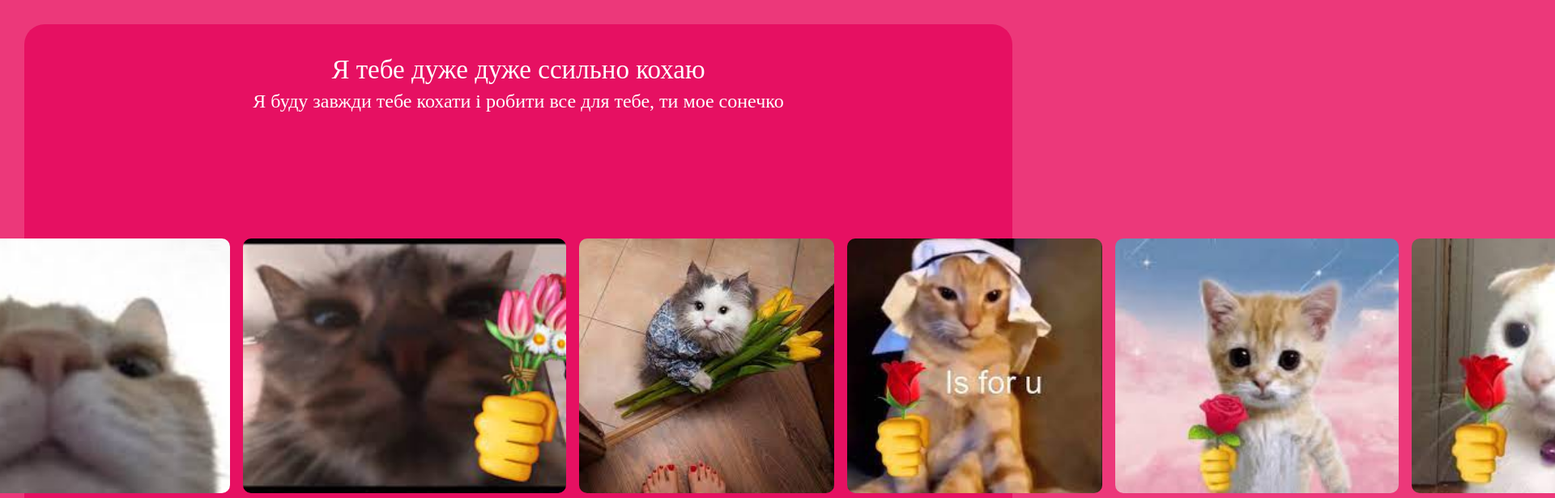
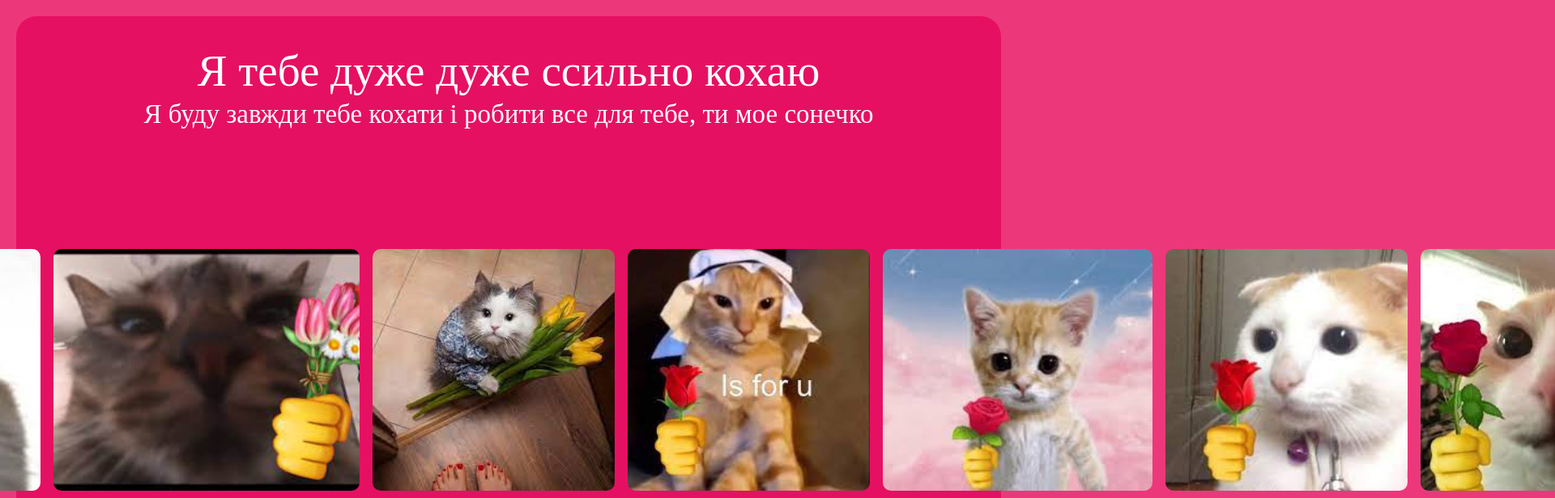
Before and after one commit to LisFoxG/LisFoxG.github.io, a plain HTML site: page yes.html in a window 1280 px wide. Shown: the top 616 px of the page at 81% size, 1920 px wide, since content can reach past the window. Drawn offline with Linux system fonts and the light colour scheme; files that its build step writes are made by us from their sources.

Commit message:
Update yes_style.css

```diff
--- a/yes_style.css
+++ b/yes_style.css
@@ -78,17 +78,20 @@ h1, h2, h3, h4, h5, h6 {
 
 
 .container{
-    margin: 30px  ;
-    height: 100%;
+  width: 95%;
+  height: 95%;
+  margin: 20px 20px;
+  position: fixed;
 }
 
 body{
     background: rgb(236, 56, 122);
+
 }
 
 .wrapper{
-    height: 100%;
-    width: 100%;
+  height: 100%;
+  width: 100%;
     background: rgb(230, 16, 98);
     border-radius: 25px;
 }
@@ -101,16 +104,18 @@ body{
 }
 
 .tittle{
-    font-size: 33px;
+    font-size: 55px;
     text-align: center;
 }
 
 .subtitle{
     text-align: center;
+    font-size: 33px;
     margin: 10px 0 0 0;
 }
 
 .img-wrap{
+
     display: flex;
     height: 80%;
     padding: 0 0 10px 0;
@@ -148,9 +153,9 @@ body{
 	top: 0;
 }
 
-.img-wrap {
+.img {
+  width: 100%;
 	display: flex;
-	width: calc(150px * 10);
 	animation: animate var(--t) linear infinite ;
 }
 
```
